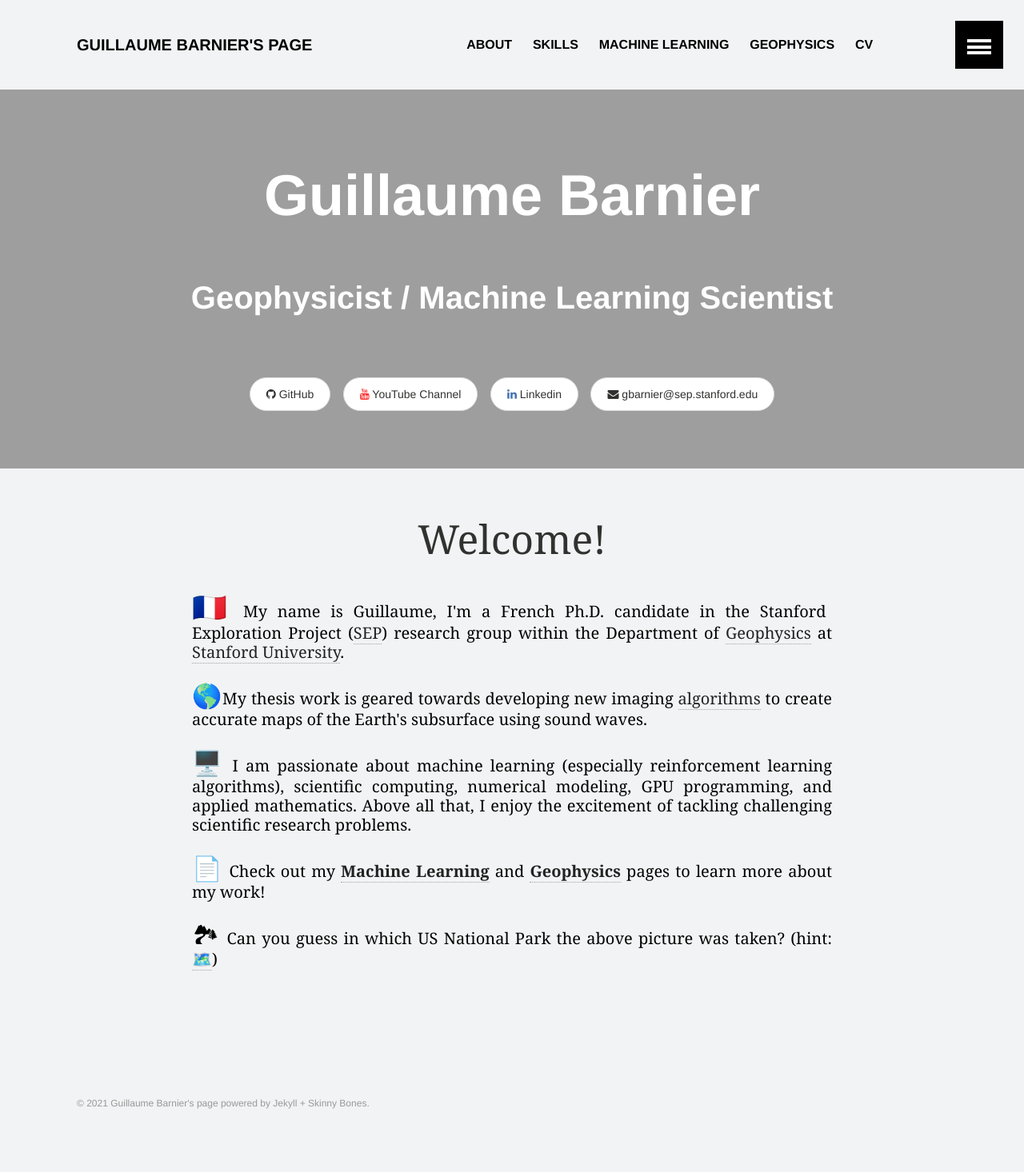
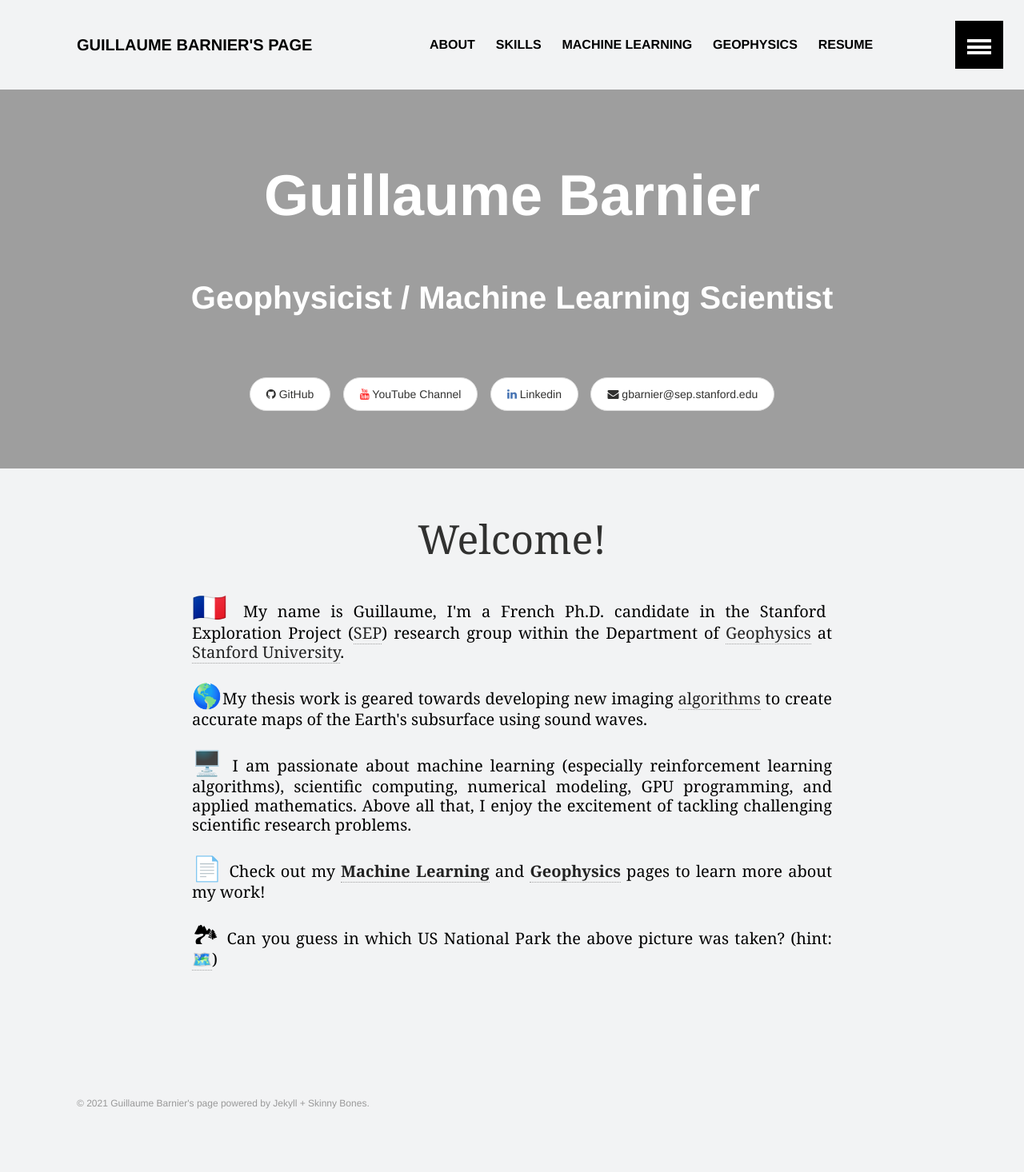
Before and after one commit to gbarnier/gbarnier.github.io, a Jekyll site: the page built from index.md, in a window 1280 px wide. Shown: the whole page at 80% size. Built offline with Jekyll 4.4.1, drawn with Linux system fonts in a browser that asks for light colours.

Commit message:
Update navigation.yml

```diff
--- a/_data/navigation.yml
+++ b/_data/navigation.yml
@@ -14,5 +14,5 @@
 - title: Geophysics
   url: /geophysics/
 
-- title: CV
+- title: Resume
   url: /cv/
```
